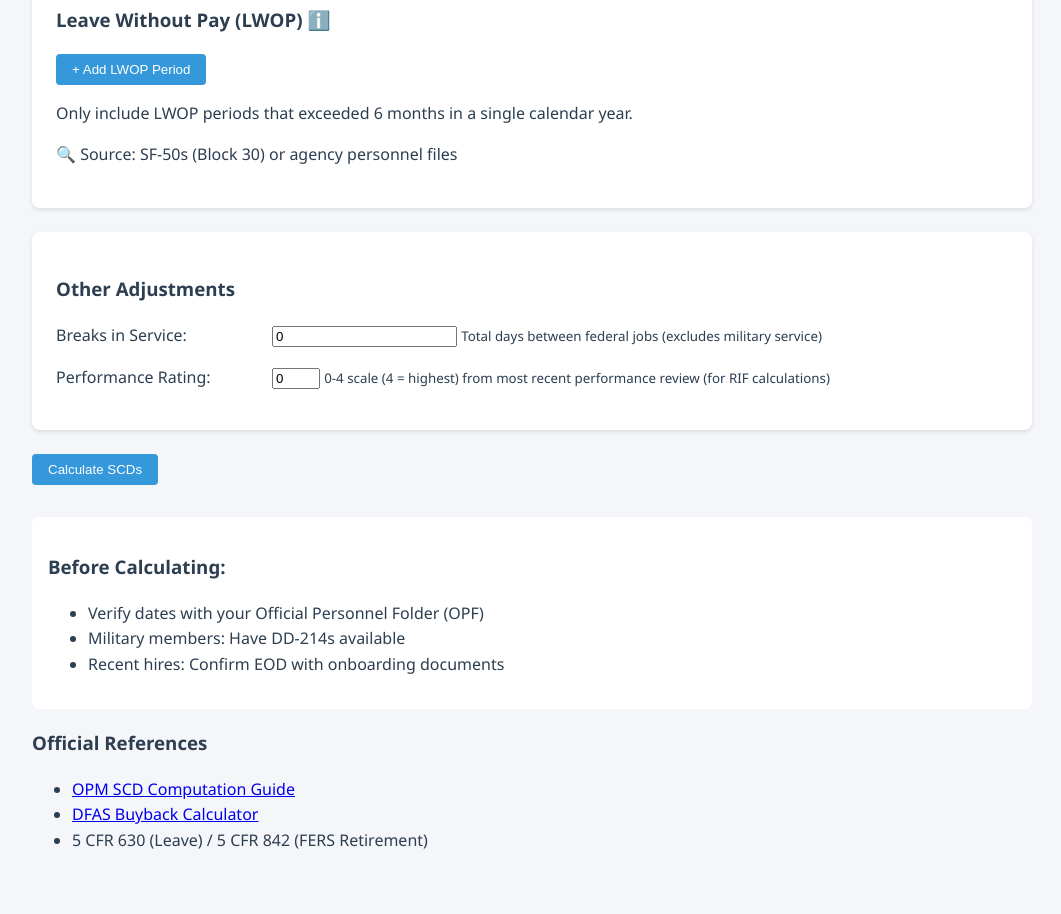
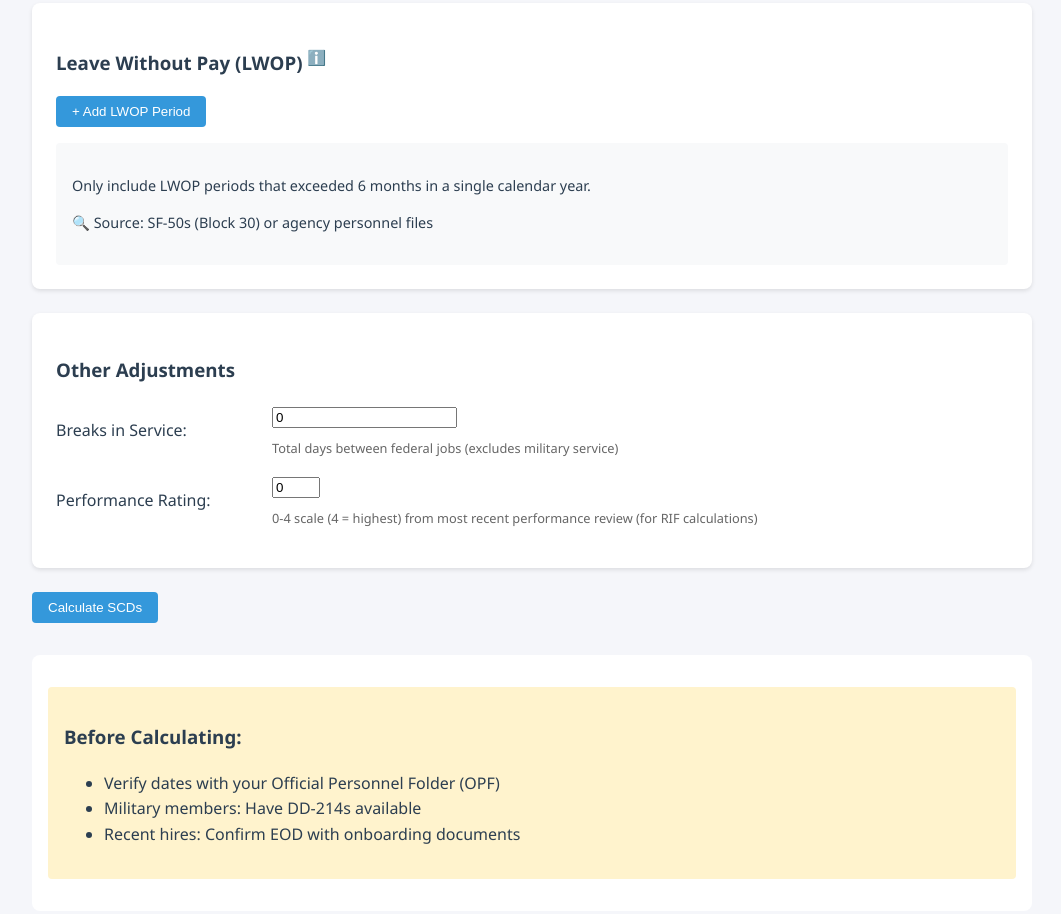
Before and after one commit to ericksonpm/SeverancePayEst, a plain HTML site: page index.html in a window 1280 px wide. Shown: the part 734-1648 px from the top of the page, without its empty margins (108-1169 px from the left). Drawn offline with Linux system fonts and the light colour scheme.

Commit message:
Update styles.css

```diff
--- a/styles.css
+++ b/styles.css
@@ -79,3 +79,38 @@ th, td {
 th {
     background-color: var(--background-color);
 }
+
+/* Add to styles.css */
+.help-text {
+    display: block;
+    font-size: 0.8em;
+    color: #666;
+    margin-top: 0.5rem;
+}
+
+.info-icon {
+    cursor: help;
+    font-size: 0.8em;
+    vertical-align: super;
+}
+
+.section-help {
+    background: #f8f9fa;
+    padding: 1rem;
+    margin-top: 1rem;
+    border-radius: 4px;
+    font-size: 0.9em;
+}
+
+.reference-footer {
+    margin-top: 3rem;
+    padding-top: 2rem;
+    border-top: 1px solid #ddd;
+}
+
+.pre-calculation-note {
+    background: #fff3cd;
+    padding: 1rem;
+    border-radius: 4px;
+    margin: 1rem 0;
+}
```
